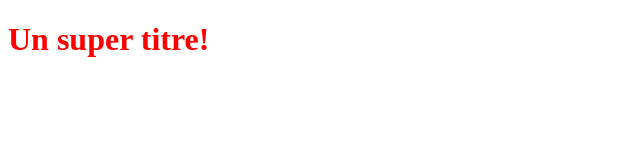
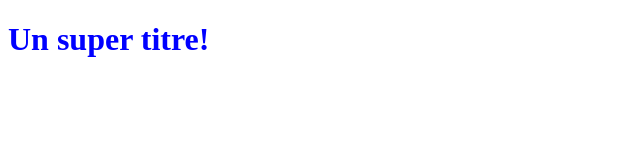
Before and after one commit to hounnouve01/Openclassroomproject, a plain HTML site: page index.html in a window 1280 px wide. Shown: the whole page, without its empty margins (0-640 px from the left). Drawn offline with Linux system fonts and the light colour scheme.

Commit message:
modification de couleur de red à blue de style.css

```diff
--- a/style.css
+++ b/style.css
@@ -1,3 +1,3 @@
-h1{color: red;
+h1{color: blue;
 
 }
```
